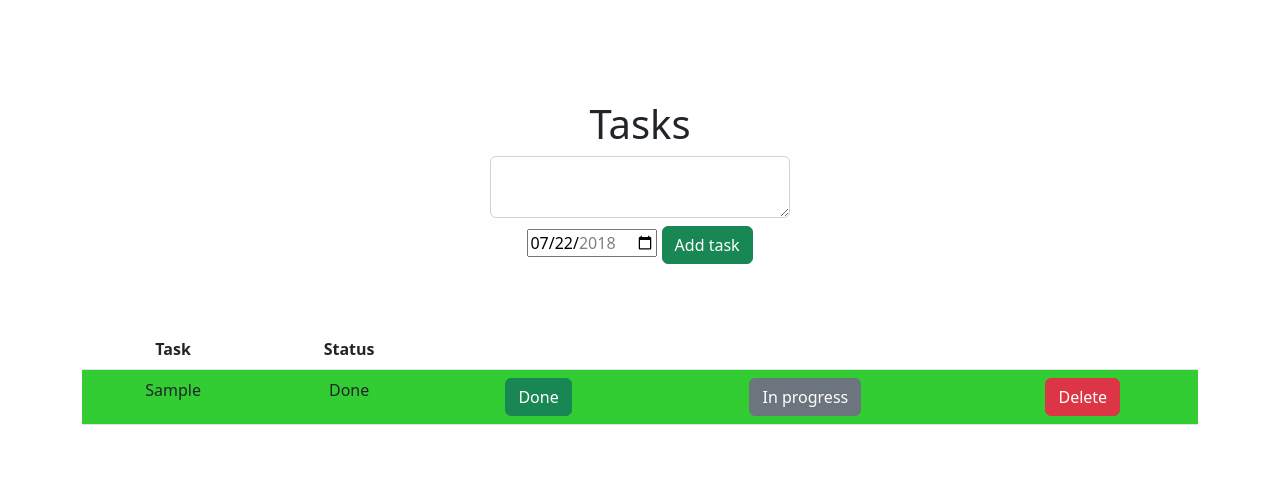
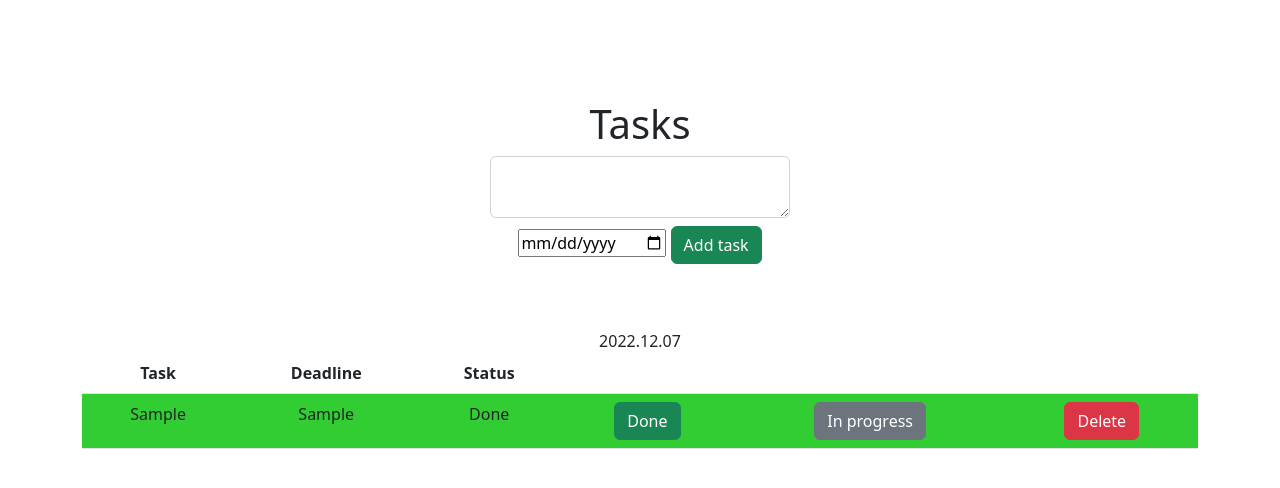
Before and after one commit to Snydi/TaskManager, a PHP site: page /pages/home.php in a window 1280 px wide; the page is wider, and only the part inside the window is pictured. Shown: the part 44-532 px from the top of that part. Run offline with PHP 8.4, Linux system fonts and the light colour scheme; the visitor is signed in with stand-in values (Sample User, id 1); tables that the repository leaves empty or names only in its code hold one stand-in row (values such as "Sample post").

Commit message:
Added deadline field for tasks

```diff
--- a/classes/TaskManager.php
+++ b/classes/TaskManager.php
@@ -12,10 +12,10 @@ class TaskManager
         $stmt->execute([$id]);
         return $stmt;
     }
-    public function addTask($id,$task)
+    public function addTask($id,$task,$deadline)
     {
-        $stmt = $this->db->prepare("INSERT INTO tasks (user_id, task, status) VALUES( ?, ? ,'In progress')");
-        $stmt->execute([$id,$task]);
+        $stmt = $this->db->prepare("INSERT INTO tasks (user_id, task, status, deadline) VALUES( ?, ? ,'In progress', ?)");
+        $stmt->execute([$id,$task, $deadline]);
     }
     public function deleteTask($id)
     {
--- a/logic/controller.php
+++ b/logic/controller.php
@@ -66,7 +66,7 @@ if(isset($_POST["addTask"]))
     $taskManager= new TaskManager($db);
 
     $userInfo = $user->getUserInfoByEmail($_SESSION["userEmail"]);
-    $taskManager->addTask($userInfo["id"],$_POST["task"]);
+    $taskManager->addTask($userInfo["id"],$_POST["task"],$_POST["deadline"]);
     header("Location: ../pages/home.php");
 }
 if (isset($_GET["deleteTaskId"])) //if user tries to delete a task
--- a/pages/home.php
+++ b/pages/home.php
@@ -13,7 +13,7 @@ require_once "../logic/controller.php";
         </label>
 
         <label class="form-label ">
-        <input type="date"  name="deadline" value="2018-07-22" min="2018-01-01" max="2018-12-31">
+        <input type="date"  name="deadline" value="<?= date("Y.m.d") ?>"  ">
         </label>
 
         <input type="submit" name="addTask"  value="Add task" class="btn btn-success"">
@@ -26,6 +26,7 @@ require_once "../logic/controller.php";
             <thead>
             <tr>
                 <th scope="col">Task</th>
+                <th scope="col">Deadline</th>
                 <th scope="col">Status</th>
                 <th scope="col"></th>
                 <th scope="col"></th>
@@ -35,6 +36,7 @@ require_once "../logic/controller.php";
             <tbody>
 
                 <?php
+                echo date("Y.m.d");
                 if(isset($tasks))
                 {
                     foreach ($tasks as $item )
@@ -49,6 +51,7 @@ require_once "../logic/controller.php";
                         }
                         else echo '<tr>';
                         echo '<td>' . htmlspecialchars($item["task"]) . '</td>';
+                        echo '<td>' . htmlspecialchars($item["deadline"]) . '</td>';
                         echo '<td>' . htmlspecialchars($item["status"]) . '</td>';
                         echo '<td>' . '<a type="button"  class="btn btn-success" href ="?taskId='. urlencode($item['id']).'&taskStatus=Done">Done</a>' . '</td>';
                         echo '<td>' . '<a type="button"  class="btn btn-secondary" href ="?taskId='. urlencode($item['id']).'&taskStatus=In progress">In progress</a>' . '</td>';
```
